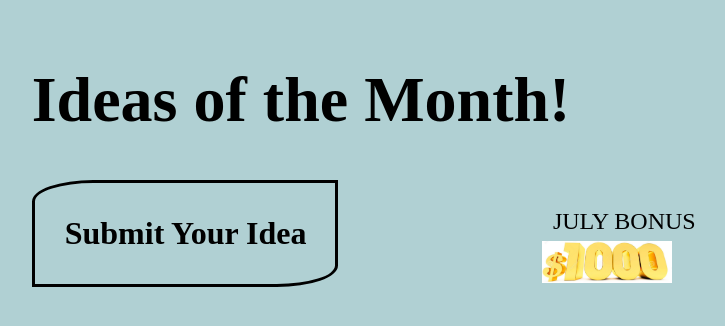
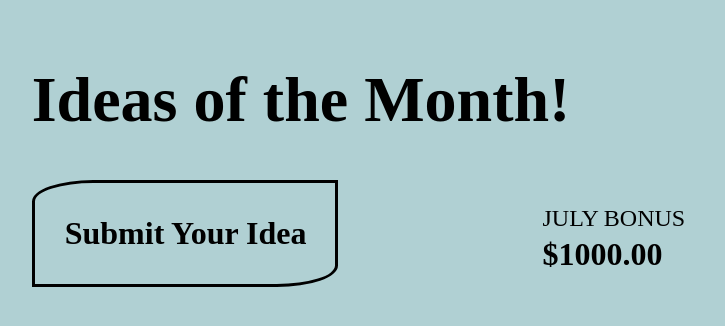
Before and after one commit to Y-nick/Employee-Vote, a React app: page / in a window 1280 px wide. Shown: the top 326 px of the page, without its empty margins (267-992 px from the left). Built offline with nearby package versions, Linux system fonts and the light colour scheme; no server answers.

Commit message:
added putVote rountes and models

```diff
--- a/src/IdeaList.css
+++ b/src/IdeaList.css
@@ -12,8 +12,6 @@
 .lineOneContainer {
   display: flex;
   flex-direction: row;
-  justify-content: right;
-  align-items: flex-end;
   margin-right: 8%;
   margin-left: 20%;
   margin-top: 0%;
@@ -42,13 +40,16 @@
 #july {
   font-size: x-large;
   margin-bottom: 2%;
-  margin-left: 3.4%;
 }
 
-.bonusImage {
-  object-fit: cover;
-  width: 42%;
-  height: 42%;
+.bonDiv {
+  margin-top: 3%;
+  width: 200px;
+}
+
+.thousand {
+  font-size: xx-large;
+  font-weight: 700;
 }
 
 .listDiv {
--- a/src/IdeaList.jsx
+++ b/src/IdeaList.jsx
@@ -40,9 +40,10 @@ class IdeaList extends React.Component {
           <div className="submitDiv">
             <h3 className="submitIdea" onClick={this.submitModal} >Submit Your Idea</h3>
           </div>
-          <div>
+          <div className="bonDiv">
             <div id="july">JULY BONUS</div>
-            <img className="bonusImage" src={thousand} alt="$1000" />
+            {/* <img className="bonusImage" src={thousand} alt="$1000" /> */}
+            <div className="thousand">$1000.00</div>
           </div>
         </div>
         <div className="listDiv">
--- a/src/Submission.jsx
+++ b/src/Submission.jsx
@@ -31,6 +31,7 @@ class Submission extends React.Component {
     const {
       idea, author, department, department_id, sub,
     } = this.state;
+    const { fetchAll } = this.props;
     const options = {
       url: '/ideas',
       method: 'post',
@@ -48,6 +49,7 @@ class Submission extends React.Component {
       console.log('error on post');
     });
     alert('SUCCESS!');
+    fetchAll();
     this.close();
   };
 
```
Also changed, not shown: 2 other files (tests, documents, lock files or other folders).
